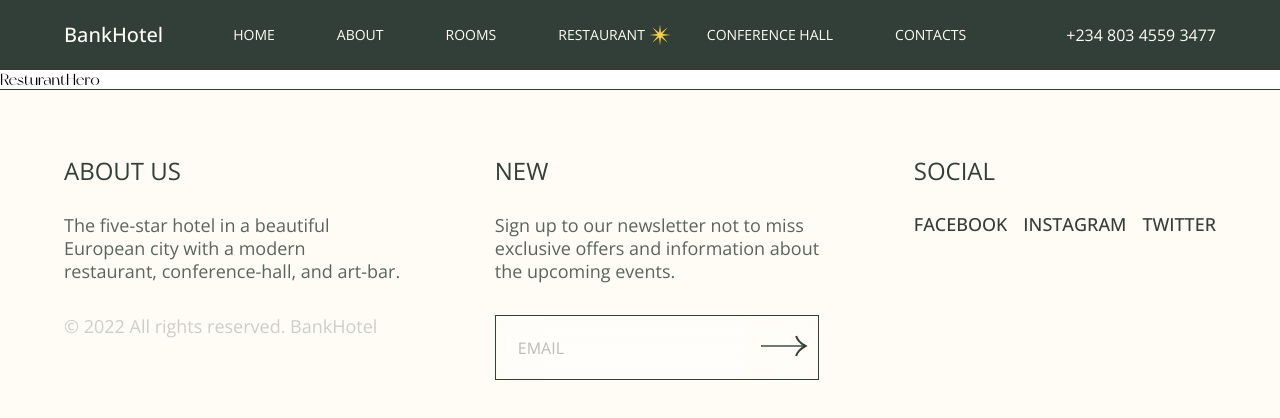
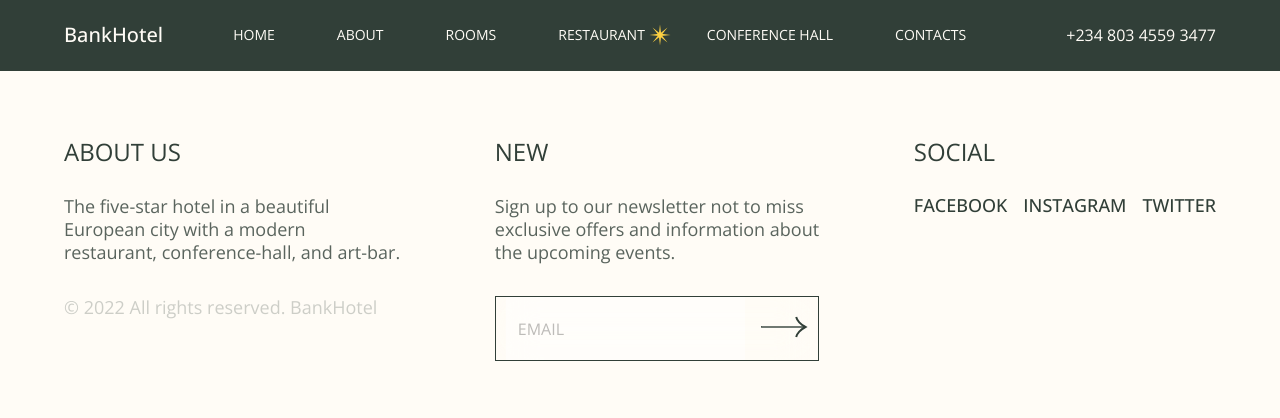
Before and after one commit to gift56/Fullstack-HotelWebsite, a React (Create React App) app: page /restaurant in a window 1280 px wide. Shown: the top 418 px of the page. Built offline with nearby package versions, Linux system fonts and the light colour scheme.

Commit message:
importing some stuff

```diff
--- a/src/components/ResturantData/ResturantHero.jsx
+++ b/src/components/ResturantData/ResturantHero.jsx
@@ -1,9 +1,12 @@
 import React from "react";
 import Label from "../../assets/Alabel.svg";
 import BgLine from "../../assets/Bglines.svg";
+import { ResturantCon } from "../../styles/ResturantStyle/ResturantHero.styled";
 
 const ResturantHero = () => {
-  return <div>ResturantHero</div>;
+  return <ResturantCon>
+
+  </ResturantCon>;
 };
 
 export default ResturantHero;
```
